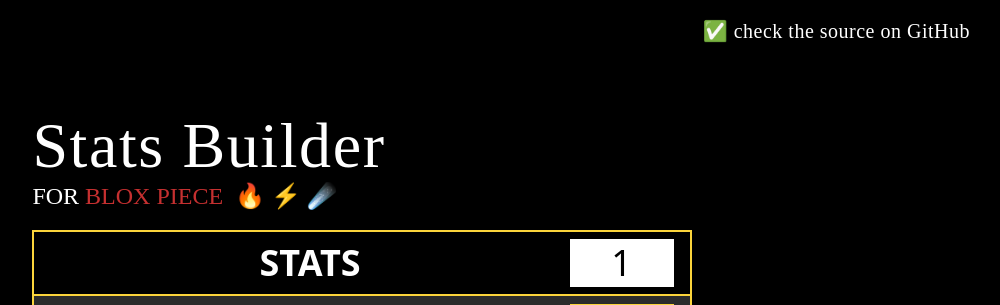
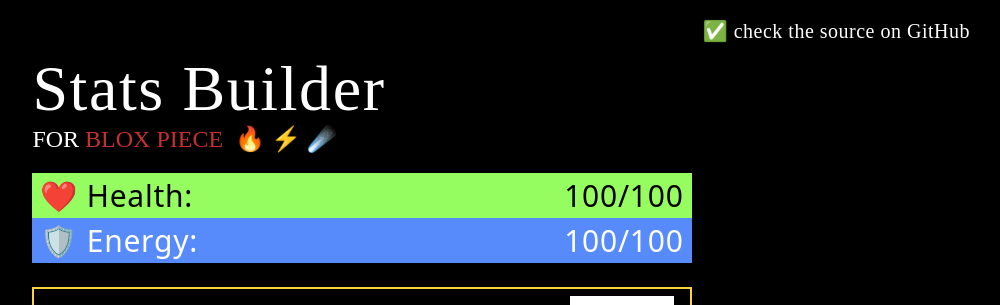
Before and after one commit to MarkFChavez/blox_piece_stats_builder, a React (Create React App) app: page / in a window 1280 px wide. Shown: the top 305 px of the page, without its empty margins (278-1278 px from the left). Built offline with nearby package versions, Linux system fonts and the light colour scheme; a web font is replaced by a local one.

Commit message:
feat: add health and energy support

```diff
--- a/src/App.js
+++ b/src/App.js
@@ -1,12 +1,16 @@
 import React, { useState } from 'react'
 import Header from './components/Header'
 
-const totalStatCount = 1299 * 3
-const defaultPoint   = 1
-const defaultStat    = 1
+const totalStatCount   = 1299 * 3
+const defaultPoint     = 1
+const defaultStat      = 1
+const defaultHealth    = 100
+const defaultEnergy    = 100
 
 function App () {
   const [total, setTotal]     = useState(totalStatCount)
+  const [health, setHealth]   = useState(defaultHealth)
+  const [energy, setEnergy]   = useState(defaultEnergy)
   const [point, setPoint]     = useState(defaultPoint)
   const [melee, setMelee]     = useState(defaultStat)
   const [defense, setDefense] = useState(defaultStat)
@@ -14,18 +18,30 @@
   const [gun, setGun]         = useState(defaultStat)
   const [blox, setBlox]       = useState(defaultStat)
 
-  const increaseStat = (currentValue, setFunc) => {
+  const increaseStat = (currentValue, setStat) => {
     let newValue = parseInt(currentValue) + parseInt(point)
 
     if (!point) { return }
     if (point > total) { return }
 
-    setFunc(newValue)
+    setStat(newValue)
     setTotal(total - point)
+
+    if (setStat === setMelee) {
+      const totalEnergy = ((newValue - 1) * 5) + defaultEnergy
+      setEnergy(totalEnergy)
+    }
+
+    if (setStat === setDefense) {
+      const totalHealth = ((newValue - 1) * 5) + defaultHealth
+      setHealth(totalHealth)
+    }
   }
 
   const refundStat = () => {
     setTotal(totalStatCount)
+    setHealth(defaultHealth)
+    setEnergy(defaultEnergy)
     setPoint(defaultPoint)
     setMelee(defaultStat)
     setDefense(defaultStat)
@@ -39,6 +55,18 @@
       <div>
         <div>
           <Header title='Stats Builder' />
+
+          <div className='w-full mb-6'>
+            <div className='bg-bf-green px-2 text-black flex items-center justify-between'>
+              <span className='text-3xl tracking-wide'> ❤️ Health: </span>
+              <span className='text-3xl tracking-wide'> {health}/{health}  </span>
+            </div>
+
+            <div className='bg-bf-blue px-2 text-white flex items-center justify-between'>
+              <span className='text-3xl tracking-wide'> 🛡 Energy: </span>
+              <span className='text-3xl tracking-wide'> {energy}/{energy} </span>
+            </div>
+          </div>
 
           <div className='border-2 border-bf-yellow'>
             <div className='px-4 py-1 flex items-center border-bf-yellow border-b-2 text-center'>
```
